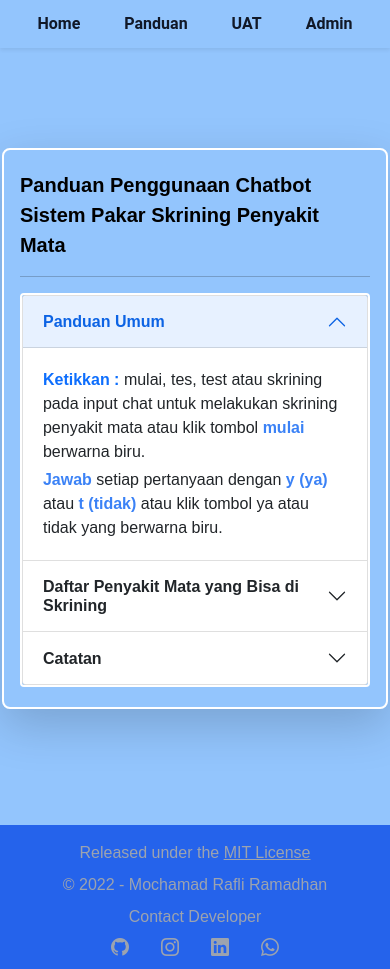
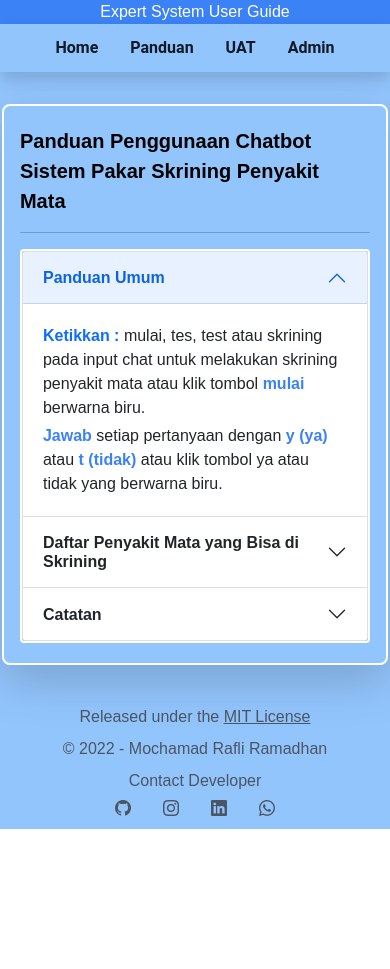
Before and after one commit to farendivaz/next-chatbot, a Next.js app: page /guide in a window 390 px wide. After the commit the page ends 844 px from the top, so only its background shows below. Built offline with nearby package versions, Linux system fonts and the light colour scheme.

Commit message:
Update Styling

```diff
--- a/components/Footer.js
+++ b/components/Footer.js
@@ -1,42 +1,42 @@
 export default function Footer () {
   const year= new Date().getFullYear();
   return (
-    <footer  className='bg-blue-600 mx-auto mt-3 px-8 py-2 text-center tex w-full'>
-      <p className="my-2 text-gray-400">
+    <footer  className='bg-blue-300 mx-auto mt-3 px-8 py-2 text-center lg:text-lg md:text-lg sm:text-md w-full'>
+      <p className="my-2 text-gray-600">
         Released under the{' '}
         <a href="https://github.com/git/git-scm.com/blob/main/MIT-LICENSE.txt"
           target="_blank"
-          className="text-gray-400 hover:text-white underline"
+          className="text-gray-600 hover:text-black underline"
         >MIT License</a>
       </p>
-      <p className='my-2 text-gray-400'>
+      <p className='my-2 text-gray-600'>
         &copy; { year } - Mochamad Rafli Ramadhan
       </p>
-      <p className='mx-auto mt-2 mb-1 text-gray-400'>
+      <p className='mx-auto mt-2 mb-1 text-gray-600'>
         Contact Developer
       </p>
       <div
-        className='text-lg my-1 mb-0 justify justify-row space-x-8'
+        className='my-1 mb-0 justify justify-row space-x-8'
         style={{'cursor': 'pointer'}}
       >
         <a href='https://www.github.com/mochamadrafli2018'
-          className='text-gray-400 hover:text-white' target='_blank' rel='noreferrer'
+          className='text-gray-600 hover:text-black' target='_blank' rel='noreferrer'
         >
           <circle cx='15' cy='15' r='15' fill='#707092'/>
           <i className='bi-github fa-lg' role='img' aria-label='GitHub'></i>
         </a>
         <a href='https://www.instagram.com/rafli.r.rmdhn'
-          className='text-gray-400 hover:text-white' target='_blank' rel='noreferrer'
+          className='text-gray-600 hover:text-black' target='_blank' rel='noreferrer'
         >
           <i className='bi-instagram' role='img' aria-label='Instagram'></i>
         </a>
         <a href='https://www.linkedin.com/in/mochamad-rafli-ramadhan'
-          className='text-gray-400 hover:text-white' target='_blank' rel='noreferrer'
+          className='text-gray-600 hover:text-black' target='_blank' rel='noreferrer'
         >
           <i className='bi-linkedin' role='img' aria-label='Linkedin'></i>
         </a>
         <a href='http://wa.me/088227867544'
-          className='text-gray-400 hover:text-white' target='_blank' rel='noreferrer'
+          className='text-gray-600 hover:text-black' target='_blank' rel='noreferrer'
         >
           <i className='bi bi-whatsapp' role='img' aria-label='Whatsup'></i>
         </a>
--- a/components/Navbar.js
+++ b/components/Navbar.js
@@ -8,7 +8,7 @@ export default function Navbar() {
         position:'sticky',
         top:'0px',
       }}
-      className='bg-blue-300 flex justify-center m-0 py-1 px-0 top-0 shadow-sm space-x-3 text-dark w-full z-10'
+      className='bg-blue-300 flex justify-center m-0 py-1 px-0 top-0 shadow lg:space-x-4 md:space-x-3 sm:space-x-2 text-dark w-full z-10'
     >
       {[
         ['Home', '/'],
--- a/pages/guide.js
+++ b/pages/guide.js
@@ -1,8 +1,8 @@
 import 'bootstrap/dist/css/bootstrap.min.css';
 import 'bootstrap-icons/font/bootstrap-icons.css';
 import {Accordion} from 'react-bootstrap';
+import Footer from '../components/Footer';
 import HeadElement from '../components/Head';
-import Footer from '../components/Footer';
 import Navbar from '../components/Navbar';
 
 const AccordionBootstrap = ({eventKey,Title,Text}) => {
@@ -20,9 +20,13 @@ export default function Guide () {
 
       <HeadElement text={`Chatbot - guide`}/>
 
+      <div className='bg-blue-500 text-center text-white w-full'>
+        Expert System User Guide
+      </div>
+
       <Navbar/>
 
-      <main style={{paddingTop:'100px',paddingBottom:'100px'}}>
+      <main className='flex flex-row justify-center mt-8 mb-4'>
         <div
           className='border-2 border-white mx-auto mt-0 p-3 overflow-hidden rounded-lg shadow-lg'
           style={{maxWidth:'700px',width:'99%'}}
--- a/pages/index.js
+++ b/pages/index.js
@@ -12,13 +12,13 @@ export default function Home() {
 
       <HeadElement text={`EyeScreening - Chatbot`}/>
 
-      <div className='bg-blue-600 text-center text-white w-full'>
+      <div className='bg-blue-500 text-center text-white w-full'>
         Chatbot Expert System
       </div>
 
       <Navbar/>
 
-      <main className='flex flex-row justify-center' style={{paddingTop:'20px'}}>
+      <main className='flex flex-row justify-center mt-3 mb-3'>
         <InferenceMachine/>
       </main>
 
--- a/pages/login.js
+++ b/pages/login.js
@@ -44,12 +44,14 @@ export default function Login() {
 
       <HeadElement text={`Login - Page`} />
 
+      <div className='bg-blue-500 text-center text-white w-full'>
+        Admin Login Form
+      </div>
+
       <Navbar/>
 
-      <main className='my-0'
-        style={{paddingTop:'20px'}}
-      >
-        <div className='bg-blue-200 border-2 mx-auto max-w-md p-3 rounded shadow-sm'>
+      <main className='mt-8'>
+        <div className='bg-blue-200 border-2 mx-auto max-w-md p-3 rounded shadow'>
           <h4 className='font-bold'>Login Admin</h4>
           <hr/>
           <form onSubmit={loginHandler}>
--- a/pages/uat.js
+++ b/pages/uat.js
@@ -1,3 +1,4 @@
+import Footer from '../components/Footer';
 import HeadElement from '../components/Head';
 import Navbar from '../components/Navbar';
 
@@ -7,21 +8,26 @@ export default function FormTesting () {
 
       <HeadElement text={`UAT - From`} />
 
+      <div className='bg-blue-500 text-center text-white w-full'>
+        Expert System UAT Form
+      </div>
+
       <Navbar/>
 
-      <div className='border rounded shadow-sm mt-8 mb-3 mx-auto py-3 px-3'
-        style={{paddingTop:'40px',maxWidth:'700px',width:'99%'}}
+      <main className='border rounded shadow-sm mt-8 mb-3 mx-auto py-3 px-3'
+        style={{maxWidth:'700px',width:'99%'}}
       >
         <iframe
           title='form UAT'
           src='https://docs.google.com/forms/d/e/1FAIpQLSfMfIO_wa6TJKg5SrgadHuwDWlnNFDpk1P-PX1_vwHjumbLVg/viewform?embedded=true'
-          height='3150'
+          height='5000'
           frameBorder='0'
           className='mx-auto w-full'
         >Loading…
         </iframe>
-      </div>
+      </main>
 
+      <Footer/>
     </div>
   )
 }
```
